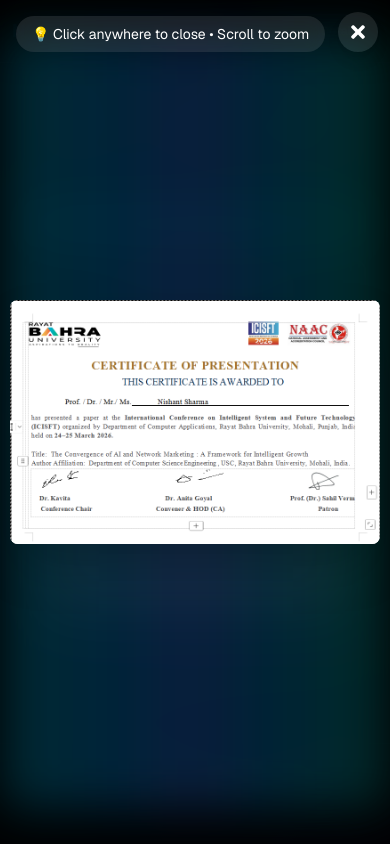
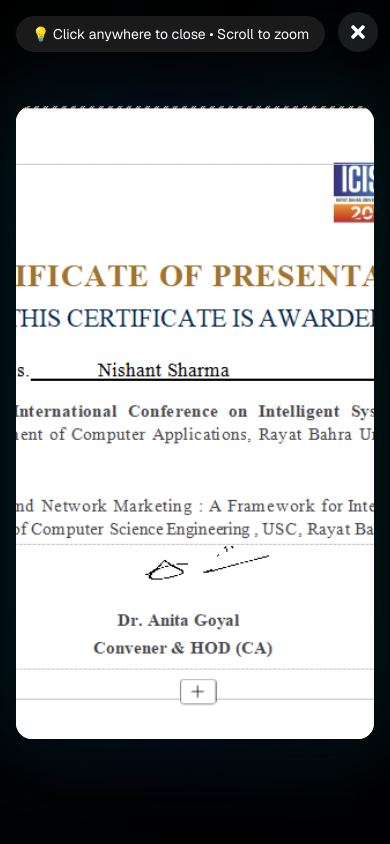
Before and after one commit to nishantsharma008/Nishant-s-Portfolio, a Next.js app: page /certificates/ICISFT in a window 390 px wide. Both pictures are taken after a click on the element "Tap to View Full Size". Shown: the part 691-1535 px from the top of the page. Built offline with nearby package versions, Linux system fonts and the light colour scheme.

Commit message:
responsive commit

```diff
--- a/app/certificates/ICISFT/page.tsx
+++ b/app/certificates/ICISFT/page.tsx
@@ -26,7 +26,6 @@
 
           <div className="flex items-center gap-2 sm:gap-4">
 
-            {/* NS Logo */}
             <span
               className="text-lg sm:text-xl md:text-2xl font-bold bg-gradient-to-r from-cyan-400 via-blue-500 to-purple-500 text-transparent bg-clip-text select-none cursor-pointer hover:scale-105 transition-transform duration-300"
               onClick={() => router.push("/")}
@@ -34,10 +33,8 @@
               NS
             </span>
 
-            {/* Divider */}
             <div className="h-5 w-px bg-white/20 hidden sm:block"></div>
 
-            {/* Back Button */}
             <button
               onClick={() => router.push("/#certificates")}
               className="group/btn flex items-center gap-1.5 sm:gap-2 text-cyan-400 hover:text-cyan-300 transition-all duration-200 text-xs sm:text-sm font-medium hover:-translate-x-1"
@@ -51,11 +48,10 @@
                 <path strokeLinecap="round" strokeLinejoin="round" strokeWidth={2} d="M15 19l-7-7 7-7" />
               </svg>
               <span className="hidden sm:inline">Back to Certificates</span>
-              <span className="sm:hidden">Back to Certification </span>
+              <span className="sm:hidden">Back to Certificates </span>
             </button>
           </div>
 
-          {/* Research Publication Button */}
           <button
             className="
               group relative px-4 py-2 sm:px-6 sm:py-2.5
@@ -143,14 +139,14 @@
                   src="/Screenshot 2026-05-10 220545.png"
                   alt="ICISFT Rayat Bahra Research Paper 2026"
                   fill
-                  className="object-contain p-2 sm:p-3 md:p-4"
+                  className="object-cover p-1 sm:p-2"
                   priority
                   quality={95}
                   sizes="(max-width: 640px) 100vw, (max-width: 1024px) 50vw, 45vw"
                 />
 
                 {/* Hover/Tap Overlay */}
-                <div className="absolute inset-0 bg-black/40 opacity-0 group-hover:opacity-100 active:opacity-100 transition-opacity duration-300 flex items-center justify-center pointer-events-none">
+                <div className="absolute inset-0 bg-black/30 opacity-0 group-hover:opacity-100 active:opacity-100 transition-opacity duration-300 flex items-center justify-center pointer-events-none">
                   <div className="flex flex-col items-center gap-1 sm:gap-2 text-white px-4">
                     <FaExpand className="text-2xl sm:text-3xl animate-bounce" />
                     <span className="text-xs sm:text-sm font-semibold text-center">Tap to View Full Size</span>
@@ -205,7 +201,6 @@
             {/* Action Buttons */}
             <div className="flex flex-col gap-3 w-full">
 
-              {/* Read Full Paper Button */}
               <a
                 href="https://scholar.google.com/"
                 target="_blank"
@@ -228,7 +223,6 @@
                 <span className="relative z-10">Read Full Paper</span>
               </a>
 
-              {/* Contact Me Button */}
               <Link
                 href="/#contact"
                 className="
@@ -257,13 +251,13 @@
 
       </section>
 
-      {/* ✅ FULL SCREEN IMAGE MODAL / LIGHTBOX - FULLY RESPONSIVE! */}
+      {/* ✅ FULL SCREEN IMAGE MODAL - FIXED TO LOOK LIKE INFOSYS! */}
       {isImageModalOpen && (
         <div
-          className="fixed inset-0 z-[100] flex items-center justify-center p-2 sm:p-4 md:p-6 bg-black/95 backdrop-blur-xl"
+          className="fixed inset-0 z-[100] flex items-center justify-center bg-black/95 backdrop-blur-xl"
           onClick={() => setIsImageModalOpen(false)}
         >
-          {/* Close Button - Responsive Positioning & Size */}
+          {/* Close Button */}
           <button
             className="absolute top-3 right-3 sm:top-4 sm:right-4 z-[110] p-2.5 sm:p-3 rounded-full bg-white/10 hover:bg-white/20 text-white transition-all duration-300 hover:rotate-90 hover:scale-110 shadow-lg"
             onClick={(e) => {
@@ -279,25 +273,24 @@
             💡 Click anywhere to close • Scroll to zoom
           </div>
 
-          {/* IMAGE CONTAINER - FULLY RESPONSIVE! */}
+          {/* ✅ IMAGE CONTAINER - FILLS SCREEN BEAUTIFULLY LIKE INFOSYS! */}
           <div
-            className="relative w-full h-full max-w-[95vw] max-h-[90vh] sm:max-w-[90vw] md:max-w-[85vw] flex items-center justify-center"
+            className="relative w-[92vw] h-[75vh] sm:w-[85vw] sm:h-[80vh] md:w-[70vw] md:h-[78vh] flex items-center justify-center"
             onClick={(e) => e.stopPropagation()}
           >
             {/* Glow Effect */}
-            <div className="absolute -inset-2 sm:-inset-4 bg-gradient-to-r from-cyan-500/30 via-blue-500/30 to-teal-500/30 rounded-2xl sm:rounded-3xl blur-xl sm:blur-2xl opacity-75"></div>
+            <div className="absolute -inset-3 bg-gradient-to-r from-cyan-500/25 via-blue-500/25 to-teal-500/25 rounded-3xl blur-2xl opacity-60"></div>
 
-            {/* Image Wrapper - Responsive Sizing */}
-            <div className="relative bg-white rounded-lg sm:rounded-2xl shadow-2xl overflow-hidden w-auto h-auto max-w-full max-h-[85vh] sm:max-h-[88vh]">
+            {/* ✅ Image Wrapper - FILLS CONTAINER PERFECTLY! */}
+            <div className="relative w-full h-full bg-white rounded-2xl shadow-2xl overflow-hidden">
               <Image
                 src="/Screenshot 2026-05-10 220545.png"
                 alt="ICISFT Rayat Bahra Research Paper 2026 (Full Size)"
-                width={1200}
-                height={900}
-                className="object-contain w-full h-full max-h-[85vh] sm:max-h-[88vh]"
+                fill
+                className="object-cover"
                 priority
                 quality={100}
-                sizes="(max-width: 640px) 95vw, (max-width: 768px) 90vw, 85vw"
+                sizes="(max-width: 640px) 92vw, (max-width: 1024px) 85vw, 70vw"
               />
             </div>
           </div>
```
